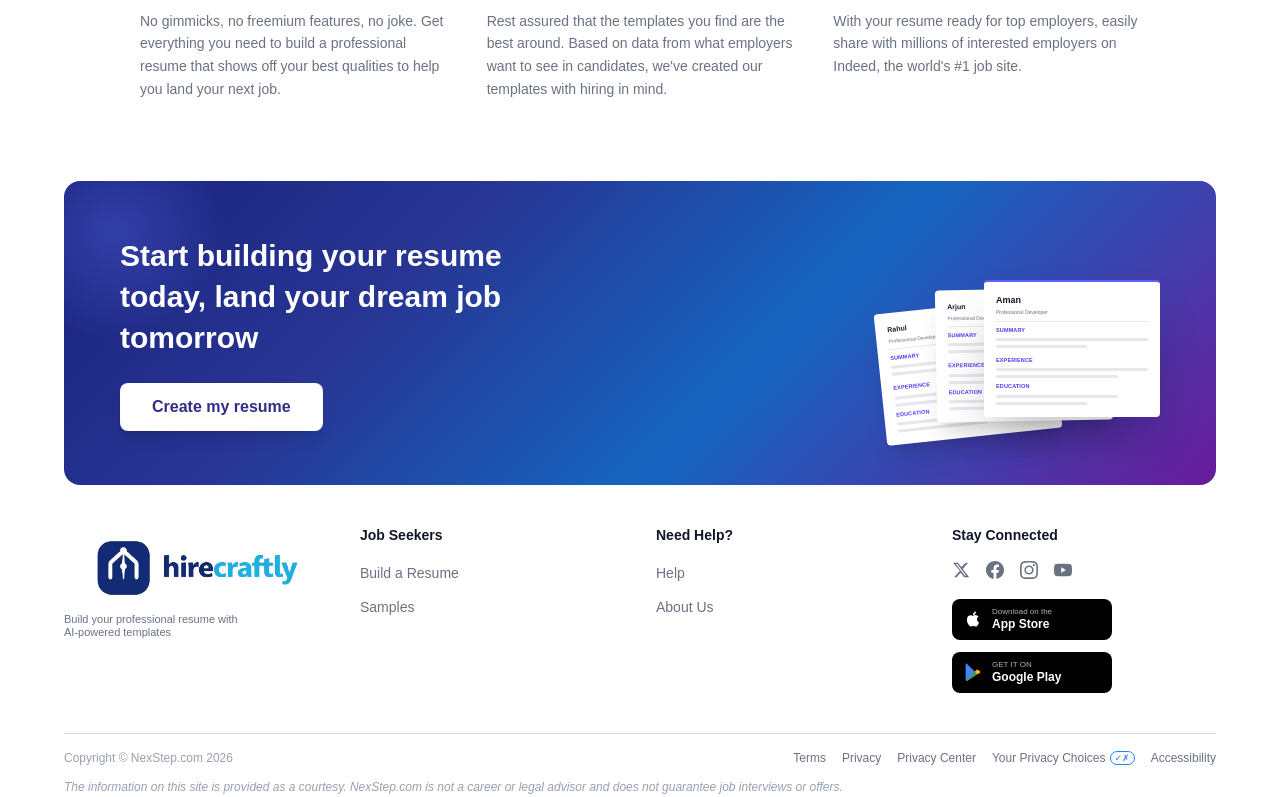
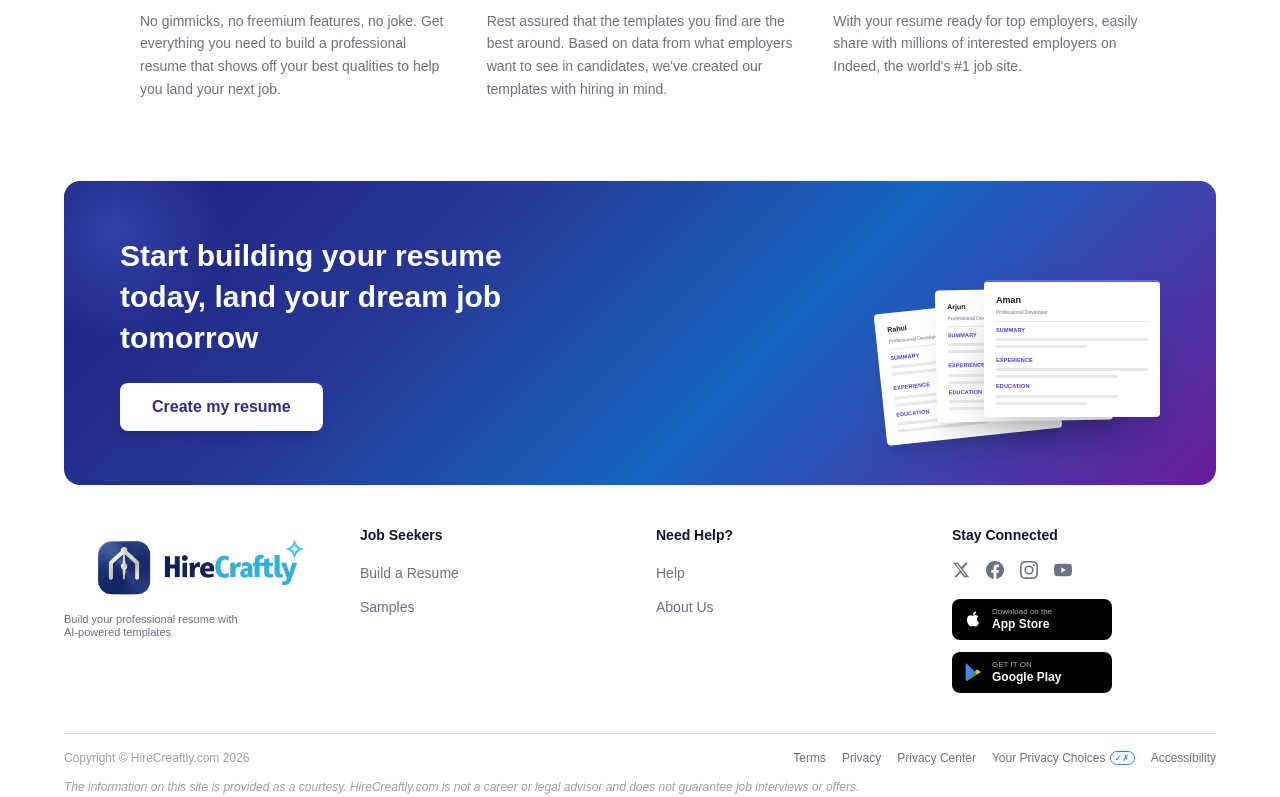
Before and after one commit to vikaskumar12n/RB_Frontend, a React (Vite) app: page / in a window 1280 px wide. Shown: the part 3021-3818 px from the top of the page. Built offline with nearby package versions, Linux system fonts and the light colour scheme.

Commit message:
change logo

```diff
--- a/index.html
+++ b/index.html
@@ -4,7 +4,7 @@
     <meta charset="UTF-8" />
     <link rel="icon" type="image/svg+xml"  sizes="180x180" href="/images/logo.png" />
     <meta name="viewport" content="width=device-width, initial-scale=1.0" />
-    <title>Free Resume builder -Created & Download Easily | NexStep.com </title>
+    <title>Free Resume builder -Created & Download Easily | HireCraftly.com </title>
   </head>
   <body>
     <div id="root"></div>
--- a/src/component/Footer.jsx
+++ b/src/component/Footer.jsx
@@ -166,7 +166,7 @@ export default function Footer() {
           {/* Bottom Bar */}
           <div className="flex flex-col gap-3">
             <div className="flex flex-col sm:flex-row sm:items-center sm:justify-between gap-3">
-              <span className="text-xs text-gray-400">Copyright © NexStep.com 2026</span>
+              <span className="text-xs text-gray-400">Copyright © HireCreaftly.com 2026</span>
               <div className="flex flex-wrap items-center gap-x-4 gap-y-2">
                 {["Terms", "Privacy", "Privacy Center"].map((item) => (
                   <a key={item} href="#" className="text-xs text-gray-500 hover:text-gray-900 transition-colors">{item}</a>
@@ -179,7 +179,7 @@ export default function Footer() {
               </div>
             </div>
             <p className="text-xs text-gray-400 italic leading-relaxed">
-              The information on this site is provided as a courtesy. NexStep.com is not a career or legal advisor and does not guarantee job interviews or offers.
+              The information on this site is provided as a courtesy. HireCreaftly.com is not a career or legal advisor and does not guarantee job interviews or offers.
             </p>
           </div>
 
```
Also changed, not shown: public/images/logo.png.
